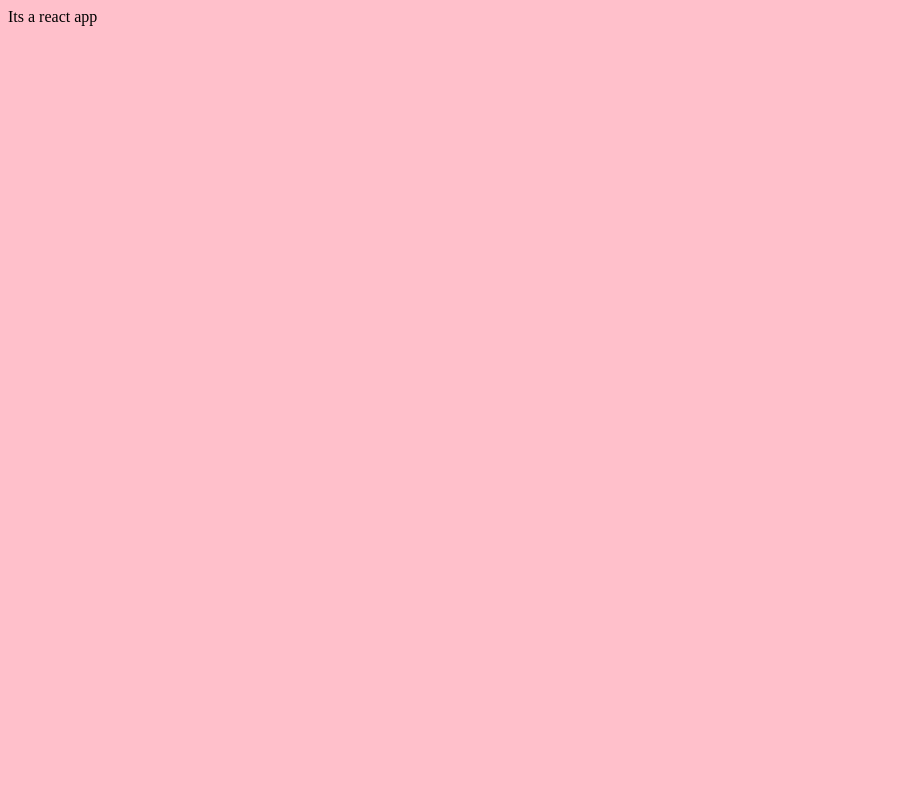
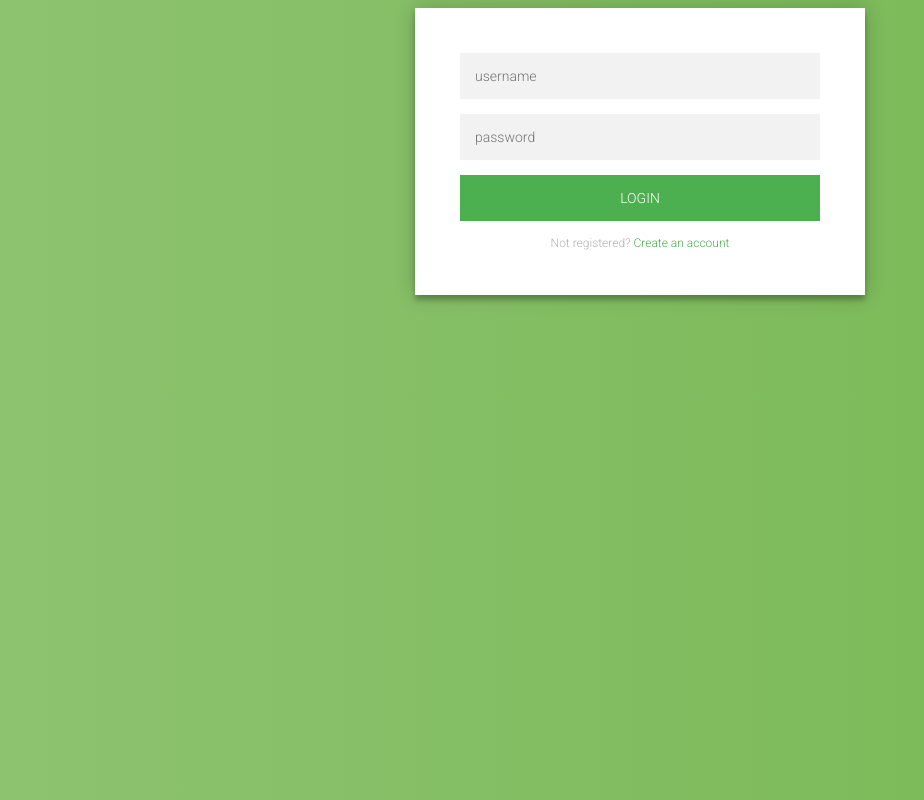
Before and after one commit to MikeMcmanus95/StockSim, a React app: page / in a window 1280 px wide. Shown: the whole page, without its empty margins (0-924 px from the left). Built offline with nearby package versions, Linux system fonts and the light colour scheme.

```diff
--- a/client/components/Main.js
+++ b/client/components/Main.js
@@ -1,5 +1,10 @@
 import React from 'react';
+import { SignIn } from './SignIn';
 
 export const Main = () => {
-  return <div>Its a react app</div>;
+  return (
+    <div>
+      <SignIn />
+    </div>
+  );
 };
--- /dev/null
+++ b/client/components/SignIn.js
@@ -0,0 +1,27 @@
+import React, { useState } from 'react';
+import { useInput } from '../hooks/useInput';
+
+export const SignIn = props => {
+  const { value: email, bind: bindEmail, reset: resetEmail } = useInput('');
+  const { value: pass, bind: bindPass, reset: resetPass } = useInput('');
+
+  const handleSubmit = evt => {
+    evt.preventDefault();
+    alert(`Submitting ${email} and ${pass}`);
+    resetEmail();
+    resetPass();
+  };
+
+  return (
+    <div className="form">
+      <form className="login-form" onSubmit={handleSubmit}>
+        <input type="text" placeholder="username" {...bindEmail} required />
+        <input type="password" placeholder="password" {...bindPass} required />
+        <button type="submit">login</button>
+        <p className="message">
+          Not registered? <a href="#">Create an account</a>
+        </p>
+      </form>
+    </div>
+  );
+};
--- /dev/null
+++ b/client/hooks/useInput.js
@@ -0,0 +1,17 @@
+import { useState } from 'react';
+
+export const useInput = initialValue => {
+  const [value, setValue] = useState(initialValue);
+
+  return {
+    value,
+    setValue,
+    reset: () => setValue(''),
+    bind: {
+      value,
+      onChange: event => {
+        setValue(event.target.value);
+      },
+    },
+  };
+};
--- a/public/Style.css
+++ b/public/Style.css
@@ -1,3 +1,107 @@
+@import url(https://fonts.googleapis.com/css?family=Roboto:300);
+
+.login-page {
+  width: 360px;
+  padding: 8% 0 0;
+  margin: auto;
+}
+.form {
+  position: relative;
+  z-index: 1;
+  background: #ffffff;
+  max-width: 360px;
+  margin: 0 auto 100px;
+  padding: 45px;
+  text-align: center;
+  box-shadow: 0 0 20px 0 rgba(0, 0, 0, 0.2), 0 5px 5px 0 rgba(0, 0, 0, 0.24);
+}
+.form input {
+  font-family: 'Roboto', sans-serif;
+  outline: 0;
+  background: #f2f2f2;
+  width: 100%;
+  border: 0;
+  margin: 0 0 15px;
+  padding: 15px;
+  box-sizing: border-box;
+  font-size: 14px;
+}
+.form button {
+  font-family: 'Roboto', sans-serif;
+  text-transform: uppercase;
+  outline: 0;
+  background: #4caf50;
+  width: 100%;
+  border: 0;
+  padding: 15px;
+  color: #ffffff;
+  font-size: 14px;
+  -webkit-transition: all 0.3 ease;
+  transition: all 0.3 ease;
+  cursor: pointer;
+}
+.form button:hover,
+.form button:active,
+.form button:focus {
+  background: #43a047;
+}
+.form .message {
+  margin: 15px 0 0;
+  color: #b3b3b3;
+  font-size: 12px;
+}
+.form .message a {
+  color: #4caf50;
+  text-decoration: none;
+}
+.form .register-form {
+  display: none;
+}
+.container {
+  position: relative;
+  z-index: 1;
+  max-width: 300px;
+  margin: 0 auto;
+}
+.container:before,
+.container:after {
+  content: '';
+  display: block;
+  clear: both;
+}
+.container .info {
+  margin: 50px auto;
+  text-align: center;
+}
+.container .info h1 {
+  margin: 0 0 15px;
+  padding: 0;
+  font-size: 36px;
+  font-weight: 300;
+  color: #1a1a1a;
+}
+.container .info span {
+  color: #4d4d4d;
+  font-size: 12px;
+}
+.container .info span a {
+  color: #000000;
+  text-decoration: none;
+}
+.container .info span .fa {
+  color: #ef3b3a;
+}
+
 body {
-  background-color: pink;
+  background: #76b852; /* fallback for old browsers */
+  background: -webkit-linear-gradient(right, #76b852, #8dc26f);
+  background: -moz-linear-gradient(right, #76b852, #8dc26f);
+  background: -o-linear-gradient(right, #76b852, #8dc26f);
+  background: linear-gradient(to left, #76b852, #8dc26f);
+  font-family: 'Roboto', sans-serif;
+  -webkit-font-smoothing: antialiased;
+  -moz-osx-font-smoothing: grayscale;
 }
+
+.signInForm {
+}
```
Also changed, not shown: client/components/SignUp.js (added).
